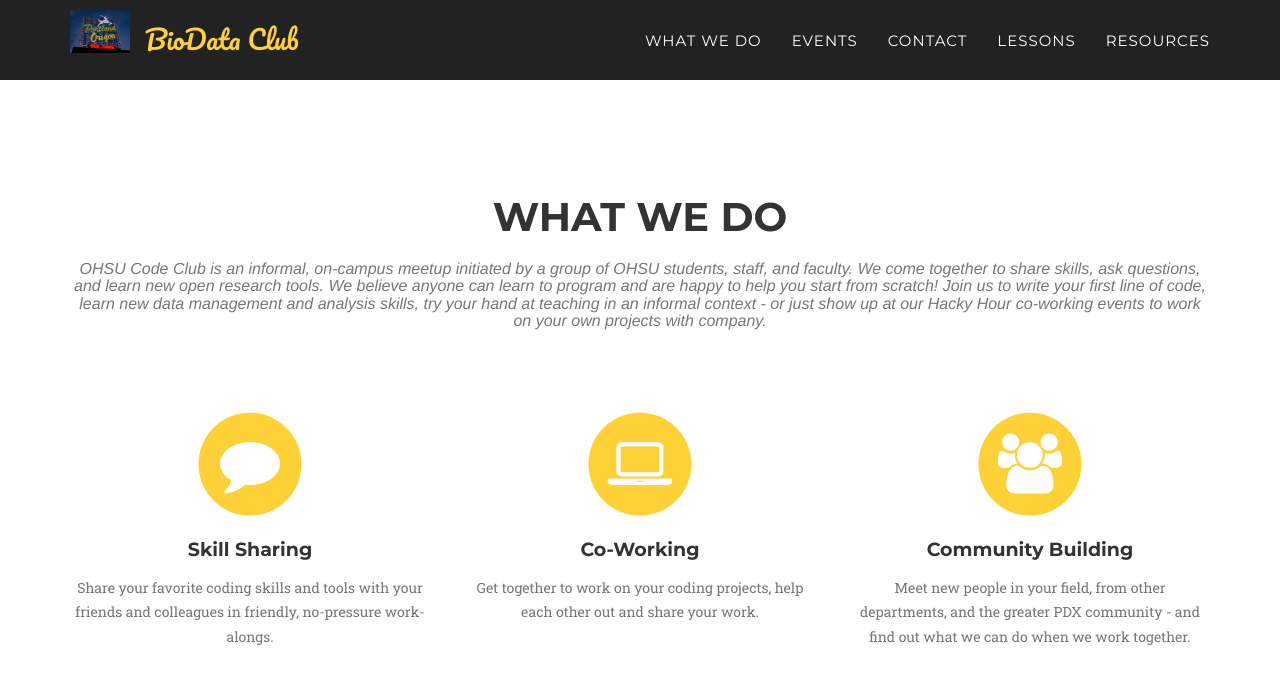
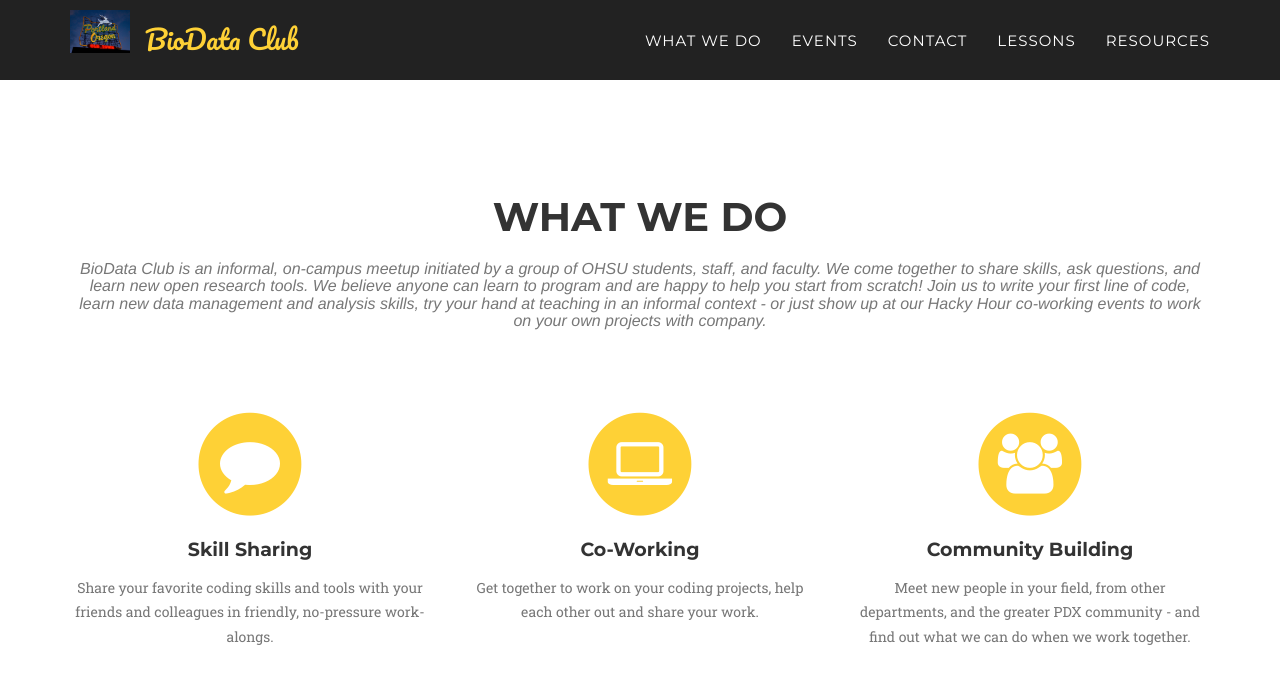
Before and after one commit to BioData-Club/BioData-Club.github.io, a Jekyll site: the page built from index.html, in a window 1280 px wide and 900 px high, scrolled down 713 px. Shown: the top 684 px of the window. Built offline with Jekyll 4.4.1, drawn with Linux system fonts in a browser that asks for light colours; some web fonts are replaced.

Commit message:
Replace Code Club with BioData Club

```diff
--- a/_includes/what-we-do.html
+++ b/_includes/what-we-do.html
@@ -4,7 +4,7 @@
             <div class="row">
                 <div class="col-lg-12 text-center">
                     <h2 class="section-heading">What We Do</h2>
-                    <h3 class="section-subheading text-muted"> OHSU Code Club is an informal, on-campus meetup initiated by a group of OHSU students, staff, and faculty. We come together to share skills, ask questions, and learn new open research tools. We believe anyone can learn to program and are happy to help you start from scratch! Join us to write your first line of code, learn new data management and analysis skills, try your hand at teaching in an informal context - or just show up at our Hacky Hour co-working events to work on your own projects with company.</h3>
+                    <h3 class="section-subheading text-muted"> BioData Club is an informal, on-campus meetup initiated by a group of OHSU students, staff, and faculty. We come together to share skills, ask questions, and learn new open research tools. We believe anyone can learn to program and are happy to help you start from scratch! Join us to write your first line of code, learn new data management and analysis skills, try your hand at teaching in an informal context - or just show up at our Hacky Hour co-working events to work on your own projects with company.</h3>
                 </div>
             </div>
             <div class="row text-center">
```
